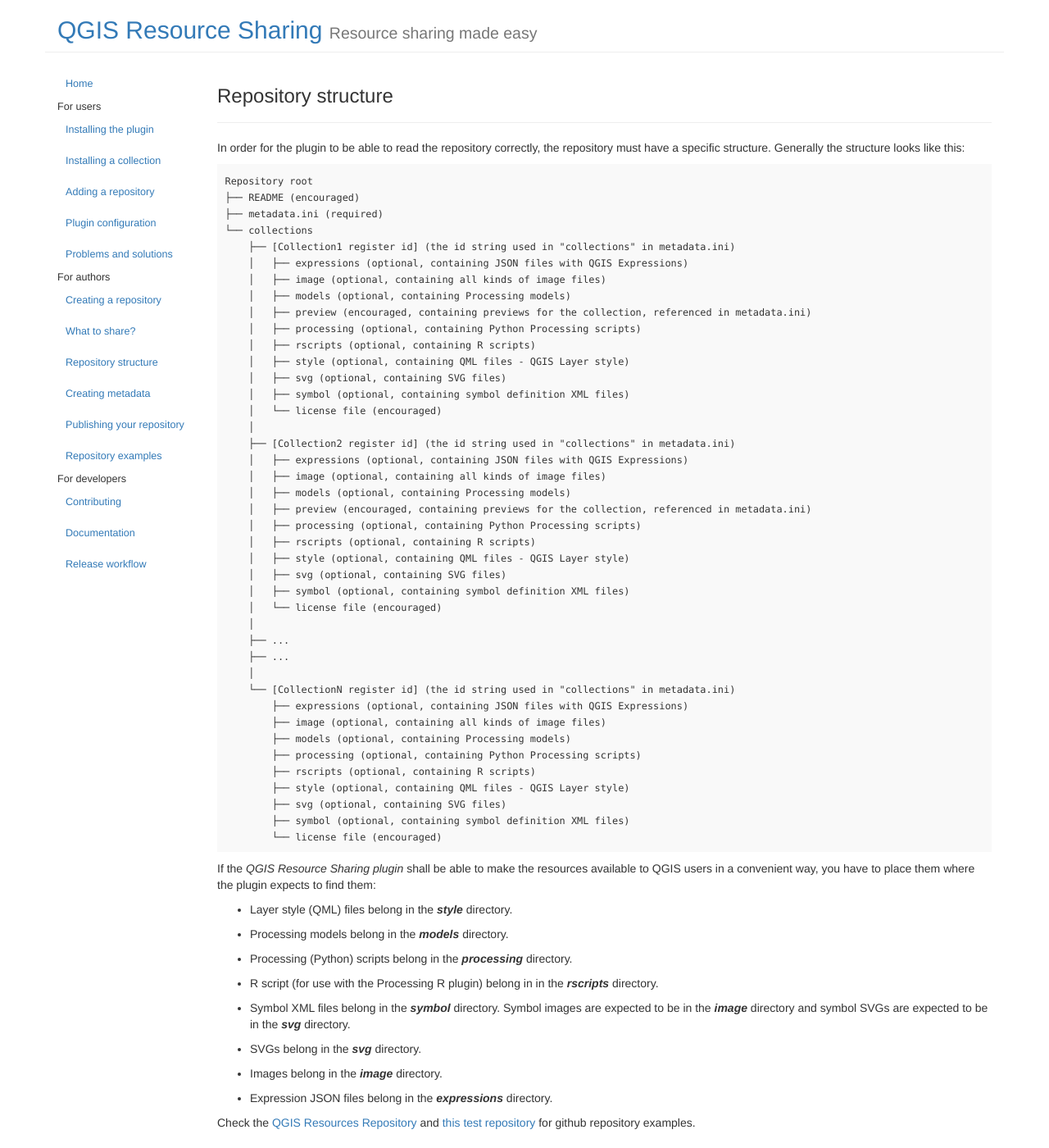
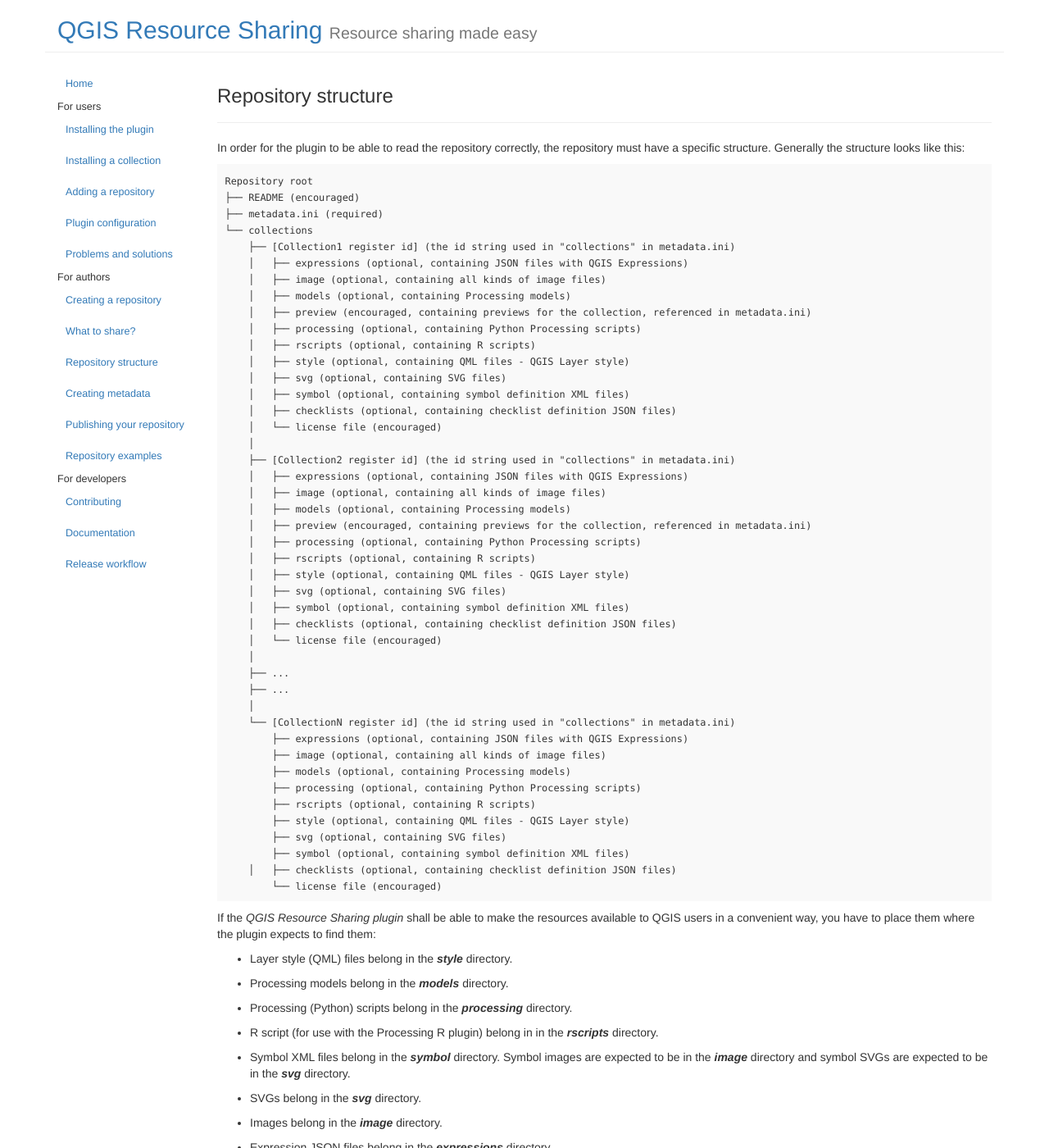
Before and after one commit to QGIS-Contribution/QGIS-ResourceSharing, a Jekyll site: the page built from _posts/2016-07-22-repository-structure.md, in a window 1280 px wide and 1400 px high. Shown: the whole window at 82% size. Built offline with Jekyll 4.4.1, drawn with Linux system fonts in a browser that asks for light colours; some of the changed text lies outside the part shown.

Commit message:
Add documentation for checklist resource type (#154)
* Add documentation for checklist resource type

* Apply suggestions from code review

Trivial...

Co-authored-by: Ricardo Garcia Silva <ricardo.garcia.silva@likeno.pt>
Co-authored-by: Håvard Tveite <havard.tveite@nmbu.no>

```diff
--- a/_posts/2016-07-22-repository-structure.md
+++ b/_posts/2016-07-22-repository-structure.md
@@ -24,6 +24,7 @@
         │   ├── style (optional, containing QML files - QGIS Layer style)
         │   ├── svg (optional, containing SVG files)
         │   ├── symbol (optional, containing symbol definition XML files)
+        │   ├── checklists (optional, containing checklist definition JSON files)
         │   └── license file (encouraged)
         │
         ├── [Collection2 register id] (the id string used in "collections" in metadata.ini)
@@ -36,6 +37,7 @@
         │   ├── style (optional, containing QML files - QGIS Layer style)
         │   ├── svg (optional, containing SVG files)
         │   ├── symbol (optional, containing symbol definition XML files)
+        │   ├── checklists (optional, containing checklist definition JSON files)
         │   └── license file (encouraged)
         │
         ├── ...
@@ -50,6 +52,7 @@
             ├── style (optional, containing QML files - QGIS Layer style)
             ├── svg (optional, containing SVG files)
             ├── symbol (optional, containing symbol definition XML files)
+        │   ├── checklists (optional, containing checklist definition JSON files)
             └── license file (encouraged)
 
 If the *QGIS Resource Sharing plugin* shall be able to make the
@@ -75,6 +78,9 @@
 
 * Expression JSON files belong in the ***expressions*** directory.
 
+* Checklist JSON files belong in the ***checklists*** directory.
+
+
 Check the
 [QGIS Resources Repository](https://github.com/QGIS/QGIS-Resources) and
 [this test repository](https://github.com/QGIS-Contribution/QGIS_Test-Resources)
```
Also changed, not shown: _posts/2016-07-22-what-to-share.md (+4 -0 lines).
